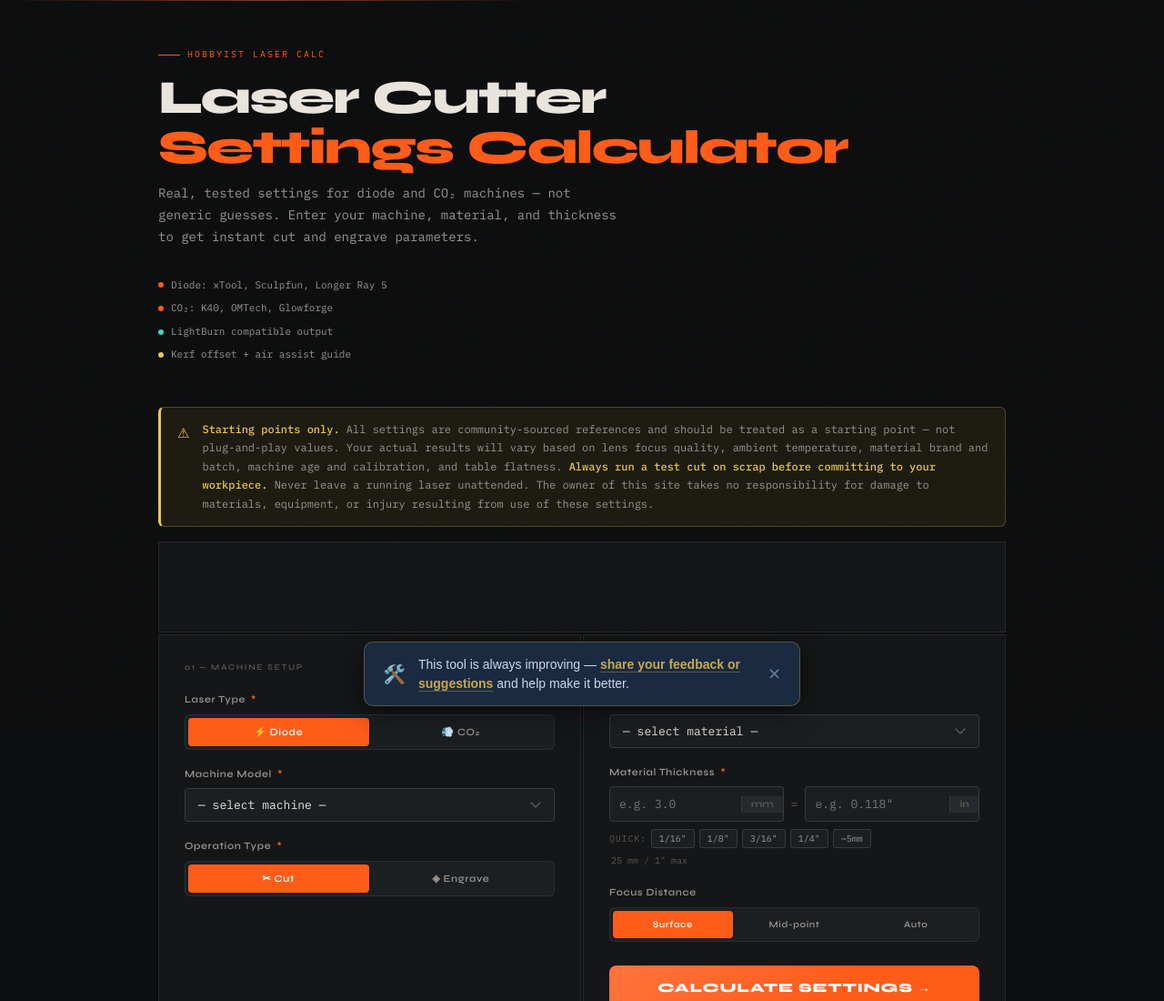
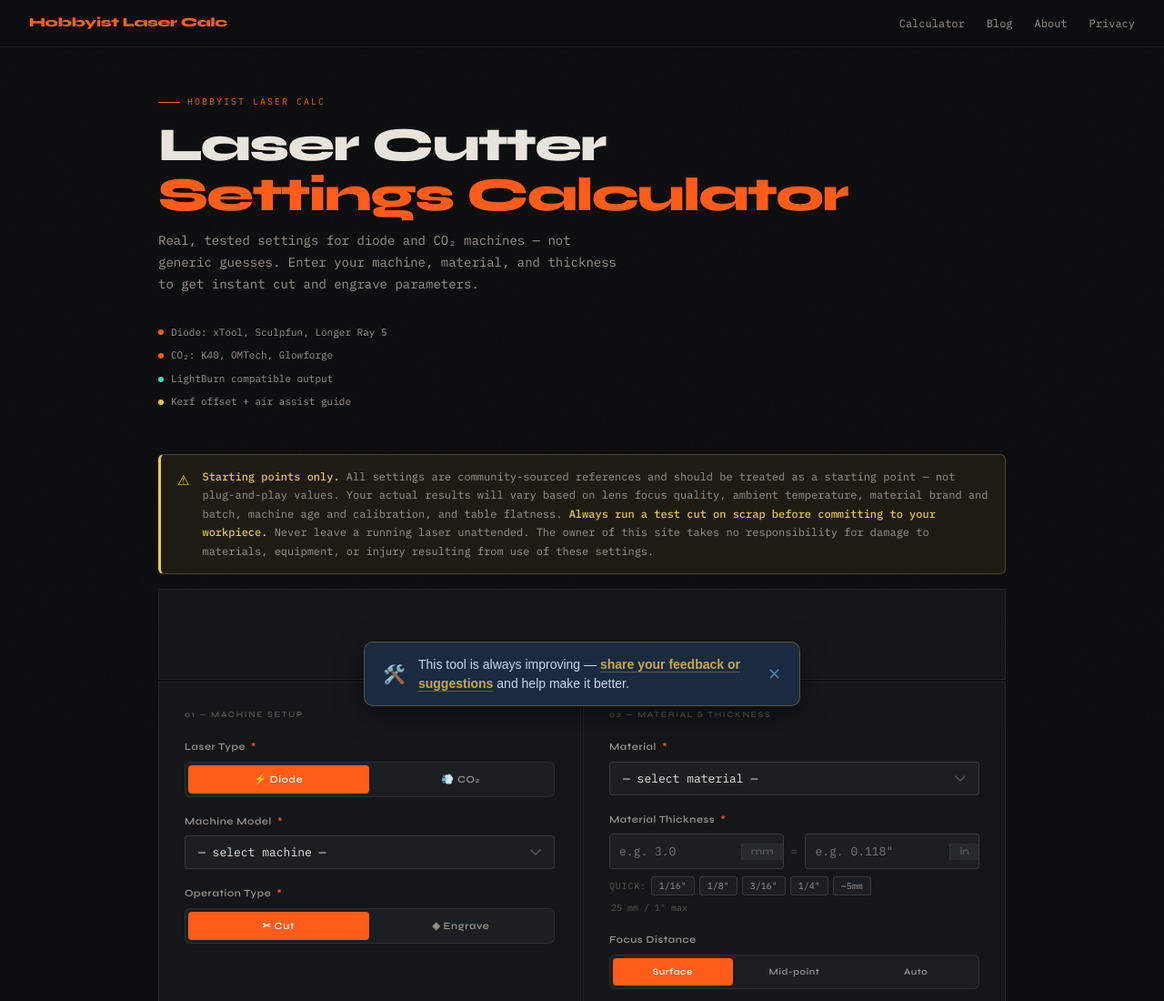
Before and after one commit to SMSNYDER81/hobbyistlasercalc.com, a plain HTML site: page index.html in a window 1280 px wide. Shown: the top 1100 px of the page at 91% size. Drawn offline with Linux system fonts and the light colour scheme.

Commit message:
Add files via upload

```diff
--- a/index.html
+++ b/index.html
@@ -1036,12 +1036,58 @@ footer a:hover { color: var(--laser2); }
   width: 100%;
 }
 
+
+/* NAV */
+nav.topnav {
+  position: sticky;
+  top: 0;
+  z-index: 200;
+  background: rgba(13,14,15,0.92);
+  backdrop-filter: blur(12px);
+  border-bottom: 1px solid var(--line);
+  display: flex;
+  align-items: center;
+  justify-content: space-between;
+  padding: 0 32px;
+  height: 52px;
+}
+.nav-logo {
+  font-family: var(--syne);
+  font-weight: 800;
+  font-size: 14px;
+  color: var(--laser);
+  text-decoration: none;
+  letter-spacing: -0.3px;
+}
+.nav-links { display: flex; gap: 24px; }
+.nav-links a {
+  color: var(--text2);
+  text-decoration: none;
+  font-size: 12px;
+  transition: color 0.2s;
+}
+.nav-links a:hover { color: var(--laser); }
+@media (max-width: 600px) {
+  nav.topnav { padding: 0 16px; }
+  .nav-links { gap: 16px; }
+}
+
 </style>
 
 <!-- Google AdSense -->
 <script async src="https://pagead2.googlesyndication.com/pagead/js/adsbygoogle.js?client=ca-pub-7814690967688754" crossorigin="anonymous"></script>
 
 <body>
+<nav class="topnav">
+  <a href="/" class="nav-logo">Hobbyist Laser Calc</a>
+  <div class="nav-links">
+    <a href="/">Calculator</a>
+    <a href="blog.html">Blog</a>
+    <a href="about.html">About</a>
+    <a href="privacy.html">Privacy</a>
+  </div>
+</nav>
+
 
 <div class="laser-beam"></div>
 
```
